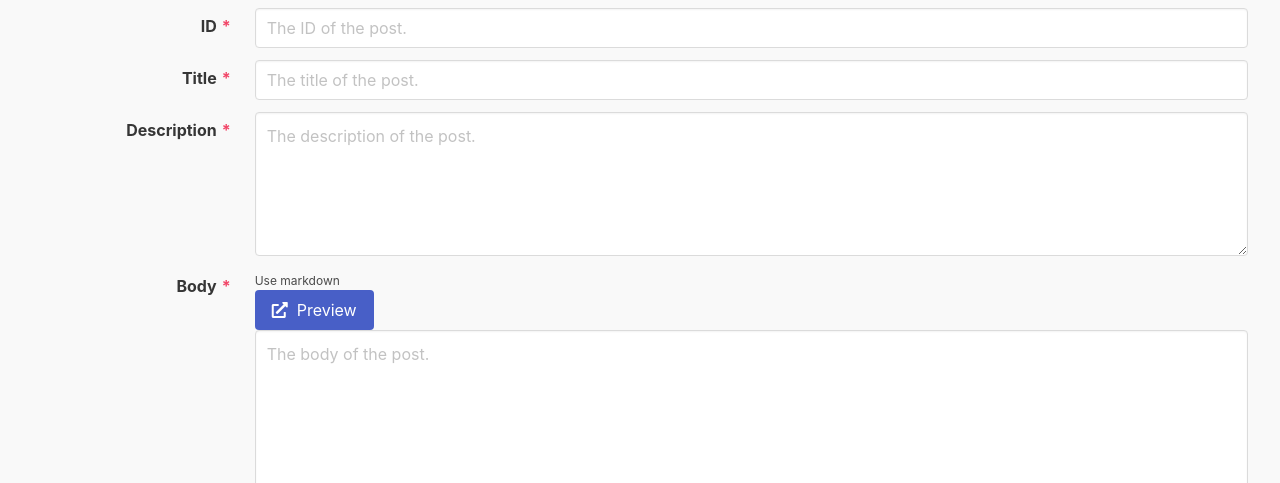
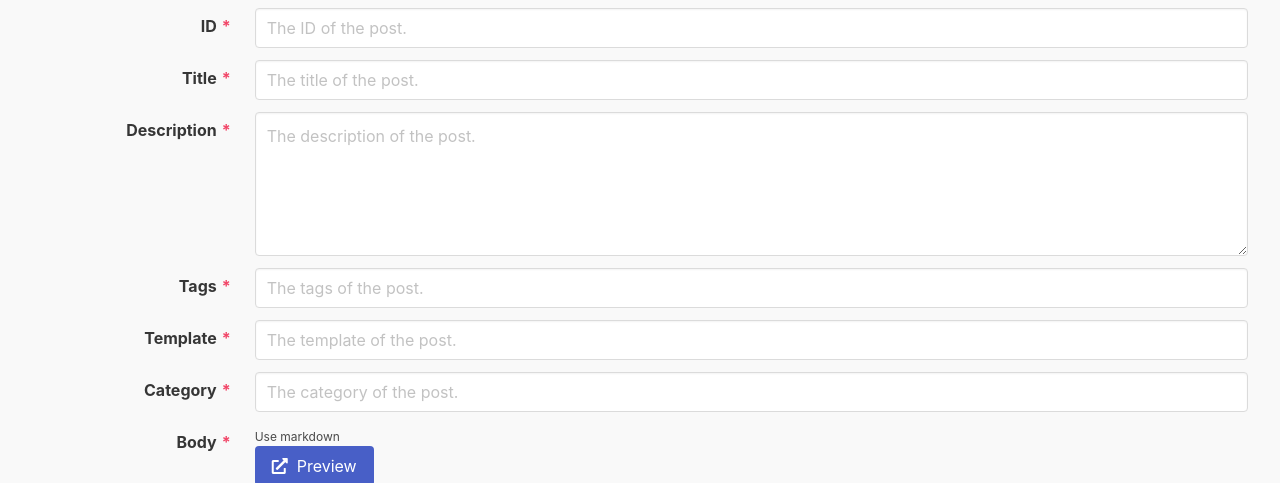
Before and after one commit to printezisn/serverless-blog-front, a Gatsby site: page /post/create in a window 1280 px wide. Shown: the part 273-756 px from the top of the page. Built offline with nearby package versions, Linux system fonts and the light colour scheme; Gatsby itself is replaced by a stand-in of ours; no server answers; what amazon-cognito-auth-js would draw is missing.

Commit message:
Add tags, template and category fields to blog posts.

```diff
--- a/src/components/post.js
+++ b/src/components/post.js
@@ -102,7 +102,10 @@ export class EditPost extends React.Component {
             id: post.id || "",
             title: post.title || "",
             description: post.description || "",
+            tags: post.tags || "",
             body: post.body || "",
+            template: post.template || "",
+            category: post.category || "",
             errors: [],
             successMessages: [],
             isPreviewOpen: false,
@@ -137,7 +140,10 @@ export class EditPost extends React.Component {
             id: this.state.id,
             title: this.state.title,
             description: this.state.description,
+            tags: this.state.tags,
             body: this.state.body,
+            template: this.state.template,
+            category: this.state.category,
             revision: isForEdit ? this.props.post.revision : 1,
         }
 
@@ -277,6 +283,72 @@ export class EditPost extends React.Component {
                     </div>
                     <div className="field is-horizontal">
                         <div className="field-label is-normal required-label">
+                            <label className="label" htmlFor="post-tags">
+                                Tags
+                            </label>
+                        </div>
+                        <div className="field-body">
+                            <div className="field">
+                                <div className="control">
+                                    <input
+                                        id="post-tags"
+                                        name="tags"
+                                        className="input"
+                                        type="text"
+                                        placeholder="The tags of the post."
+                                        value={this.state.tags}
+                                        onChange={this.handleInputChange}
+                                    />
+                                </div>
+                            </div>
+                        </div>
+                    </div>
+                    <div className="field is-horizontal">
+                        <div className="field-label is-normal required-label">
+                            <label className="label" htmlFor="post-template">
+                                Template
+                            </label>
+                        </div>
+                        <div className="field-body">
+                            <div className="field">
+                                <div className="control">
+                                    <input
+                                        id="post-template"
+                                        name="template"
+                                        className="input"
+                                        type="text"
+                                        placeholder="The template of the post."
+                                        value={this.state.template}
+                                        onChange={this.handleInputChange}
+                                    />
+                                </div>
+                            </div>
+                        </div>
+                    </div>
+                    <div className="field is-horizontal">
+                        <div className="field-label is-normal required-label">
+                            <label className="label" htmlFor="post-category">
+                                Category
+                            </label>
+                        </div>
+                        <div className="field-body">
+                            <div className="field">
+                                <div className="control">
+                                    <input
+                                        id="post-category"
+                                        name="category"
+                                        className="input"
+                                        type="text"
+                                        placeholder="The category of the post."
+                                        value={this.state.category}
+                                        onChange={this.handleInputChange}
+                                    />
+                                </div>
+                            </div>
+                        </div>
+                    </div>
+                    <div className="field is-horizontal">
+                        <div className="field-label is-normal required-label">
                             <label className="label" htmlFor="post-body">
                                 Body
                             </label>
```
